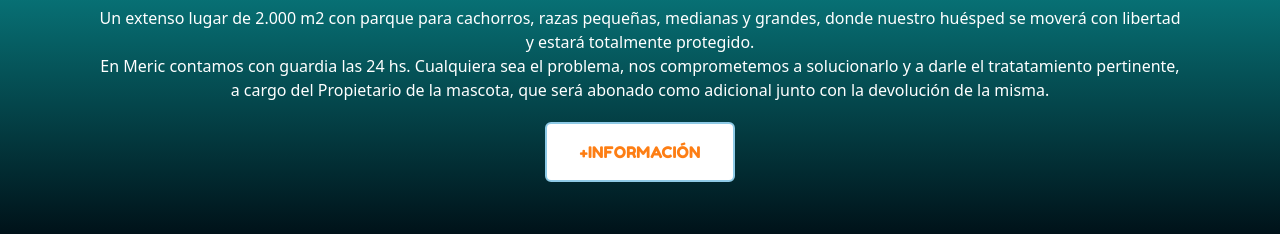
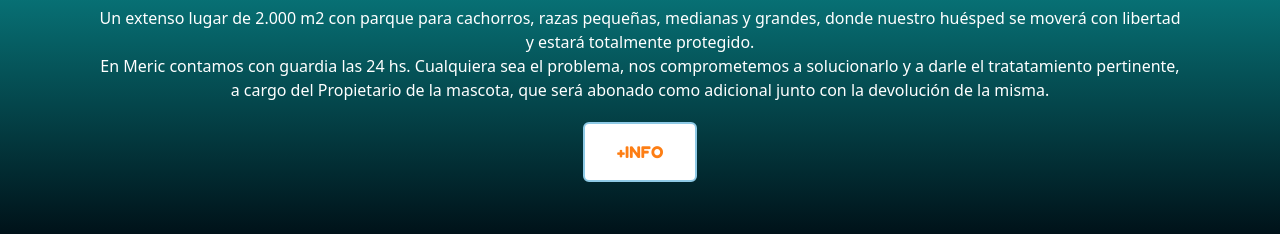
Before and after one commit to ericrobert93/hotelMascotas-Robert, a website: page index.html in a window 1280 px wide. Shown: the part 3012-3246 px from the top of the page. Drawn offline with nearby package versions, Linux system fonts and the light colour scheme; a web font is replaced by a local one.

Commit message:
Modificaion de Index

```diff
--- a/index.html
+++ b/index.html
@@ -199,7 +199,7 @@
             <br> En Meric contamos con guardia las 24 hs. Cualquiera sea el problema, nos comprometemos a solucionarlo y a darle el tratatamiento pertinente, a cargo del Propietario de la mascota, que será abonado como adicional junto con la devolución de la misma.
           </p>
           <div id="botonFooter">
-            <a href="secciones/informacion.html" class="botonesSecciones botonesSecciones1">+INFORMACIÓN</a>
+            <a href="secciones/informacion.html" class="botonesSecciones botonesSecciones1">+INFO</a>
           </div>
           </section>
         </footer>
```
